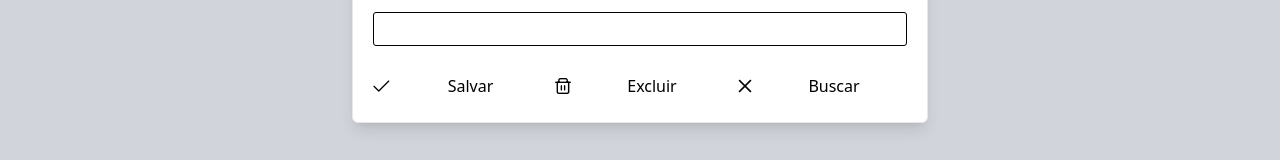
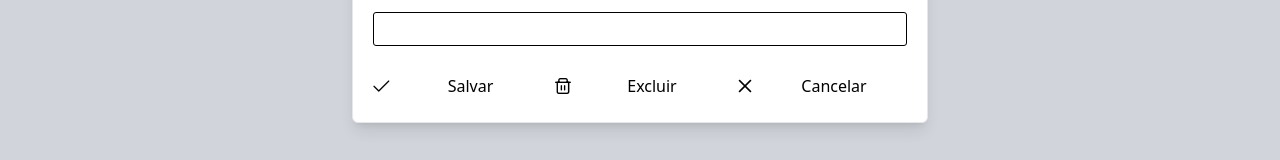
Before and after one commit to GUGALU/projeto-integrador-front, a Next.js app: page / in a window 1280 px wide. Shown: the part 1792-1952 px from the top of the page. Built offline with nearby package versions, Linux system fonts and the light colour scheme.

Commit message:
Correção boão cancelar

```diff
--- a/app/components/crud/CRUD.jsx
+++ b/app/components/crud/CRUD.jsx
@@ -173,9 +173,9 @@ export default function Crud() {
           />
           <Button
             onClick={() => excluirArtefato(artefato.titulo)}
-            label="Buscar"
+            label="Cancelar"
             icon="pi pi-times"
-            className="p-button-info w-full"
+            className="p-button-danger w-full"
           />
         </div>
       </div>
```
